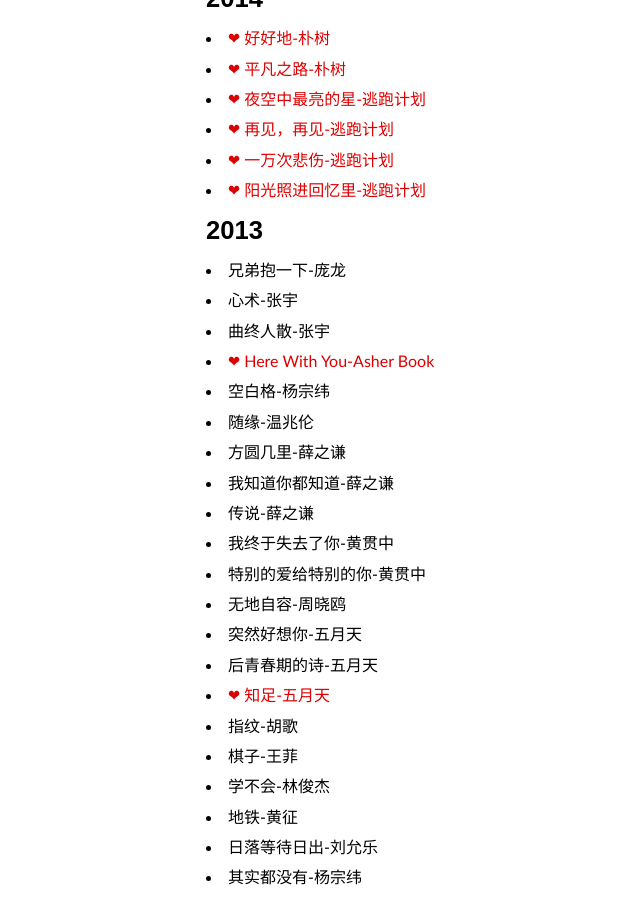
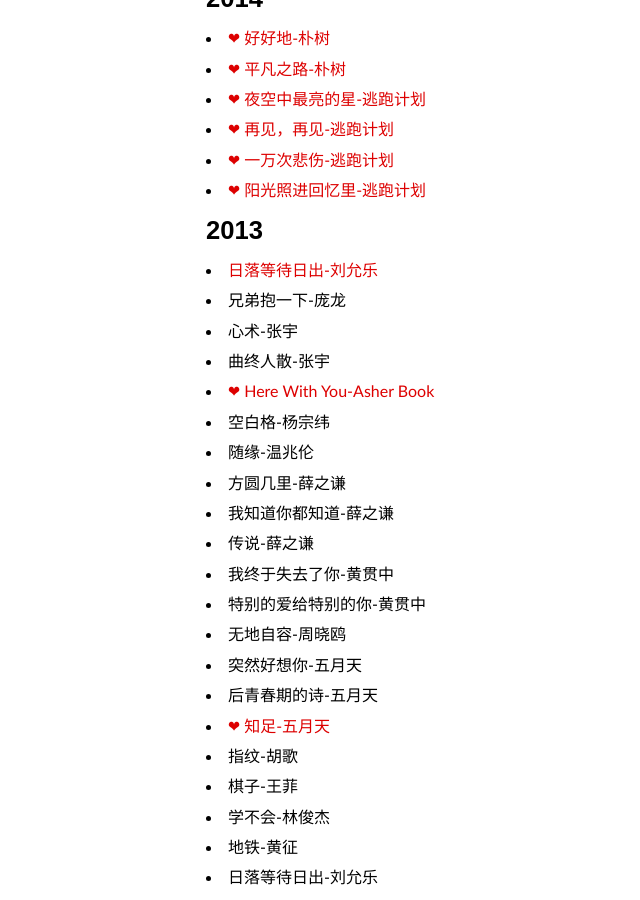
Before and after one commit to ohmyfish/ohmyfish.github.io, a Jekyll site: the page built from _posts/2015-09-01-那些歌.md, in a window 1280 px wide and 900 px high, scrolled down 1846 px. Shown: the whole window, without its empty margins (134-774 px from the left). Built offline with Jekyll 4.4.1, drawn with Linux system fonts in a browser that asks for light colours; some web fonts are replaced; comment, search, counter and statistics services are not loaded.

Commit message:
默写旧时光

```diff
--- a/_posts/2015-09-01-那些歌.md
+++ b/_posts/2015-09-01-那些歌.md
@@ -80,6 +80,7 @@ tags: [墨写旧时光]
 
 # 2013
 
+- [日落等待日出-刘允乐]()
 - 兄弟抱一下-庞龙
 - 心术-张宇
 - 曲终人散-张宇
```
